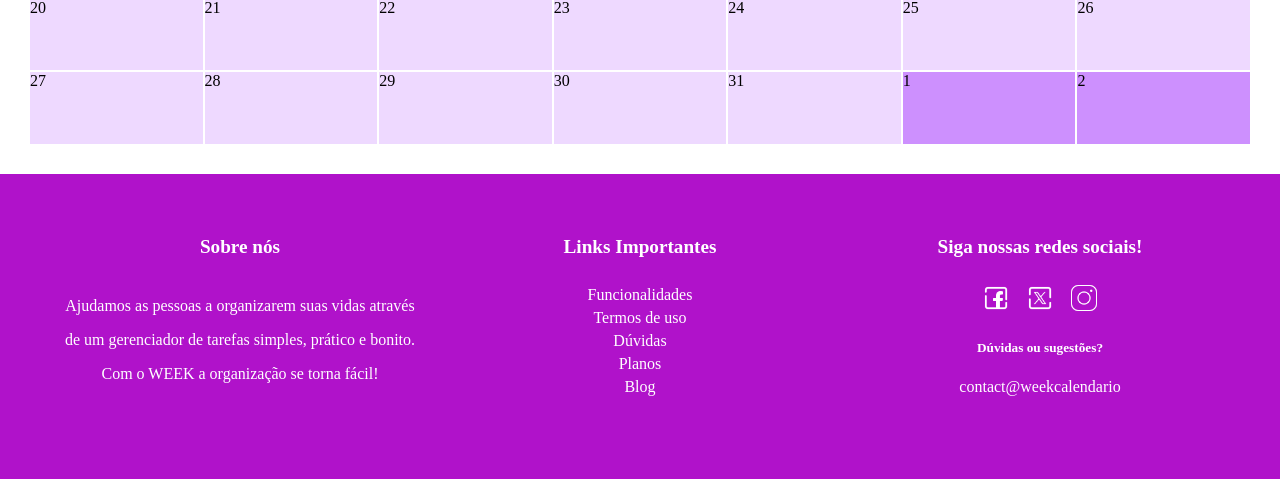
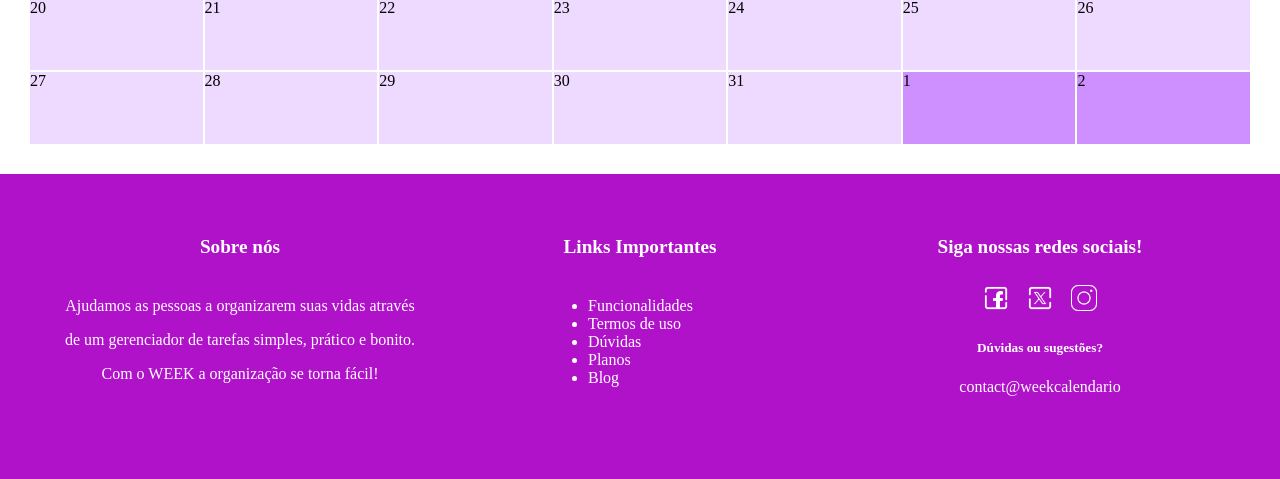
Before and after one commit to Gabriel-Borges12/AgendaDeTarefasGrupo3, a PHP site: page /calendario.html in a window 1280 px wide. Shown: the part 533-1012 px from the top of the page. After the commit the page ends 929 px from the top, so only its background shows below. Run offline with PHP 8.4, Linux system fonts and the light colour scheme.

Commit message:
footer pt2

```diff
--- a/calendario.html
+++ b/calendario.html
@@ -84,11 +84,14 @@
             </div>
             <div class="conteudo2">
                 <h4>Links Importantes</h4><br>
-                <a href="#"class="linksfooter">Funcionalidades</a>
-                <a href="#"class="linksfooter">Termos de uso</a>
-                <a href="#"class="linksfooter">Dúvidas</a>
-                <a href="#"class="linksfooter">Planos</a>
-                <a href="#" class="linksfooter">Blog</a>
+                <ul class="linksfooter">
+                    <li><a class="linksimportantes" href="#">Funcionalidades</a></li>
+                    <li><a class="linksimportantes" href="#">Termos de uso</a></li>
+                    <li><a class="linksimportantes" href="#">Dúvidas</a></li>
+                    <li><a class="linksimportantes" href="#">Planos</a></li>
+                    <li><a class="linksimportantes" href="#">Blog</a></li>
+                </ul>
+
             </div>
             <div class="conteudo3">
                 <h4>Siga nossas redes sociais!</h4>
@@ -98,14 +101,11 @@
                     <a href="#" class="social-icon"><img src="img/icons8-twitter-48 (1).png" alt="Twitter"></a>
                     <a href="#" class="social-icon"><img src="img/icons8-instagram-50 (1).png" alt="Instagram"></a>
                     <h5>Dúvidas ou sugestões?</h5>
-                <a href="#"class="linksfooter">contact@weekcalendario</a><br>
+                    <a href="#" class="linkemail">contact@weekcalendario</a><br>
                 </div>
             </div>
-            </div>
         </div>
-
-
-
+        </div>
     </footer>
 </body>
 
--- a/css/calendario.css
+++ b/css/calendario.css
@@ -156,20 +156,8 @@ footer {
 }
 
 .social-icon:hover {
-    transform: scale(1.1); /* Add a slight scale effect on hover */
-    filter: brightness(1.2); /* Increase brightness on hover */
-}
-
-
-.linksfooter {
-    display: flex;
-    justify-content: justify;
-    text-decoration: none;
-    color: #333;
-    display: block;
-    margin: 5px;
-    color: #fff;
-    align-items: center  ;
+    transform: scale(1.1);
+    filter: brightness(1.2);
 }
 
 h3 {
@@ -183,7 +171,40 @@ h4 {
     margin-bottom: 5px;
 }
 
+.linksfooter {
+    display: block;
+    justify-content: justify;
+    color: #fff;
+}
+
+.linksfooter li{
+    text-align: justify;
+    margin-left: 98px;
+}
+
 .linksfooter:hover {
-    color:darkgray;
+    color:white;
 
 }
+
+.linkemail{
+    text-align: center;
+    color: #fff;
+    text-decoration: none;
+}
+
+.linkemail:hover{
+    color: darkgray;
+}
+
+.linksimportantes{
+    color: #fff;
+    text-decoration: none;
+    justify-content: justify;
+
+}
+
+.linksimportantes:hover{
+    color: darkgray;
+
+}
```
Also changed, not shown: css/calenderfull.css (+33 -13 lines), indexCalendario.html (+10 -11 lines), img/icons8-facebook-novo-50.png (added).
